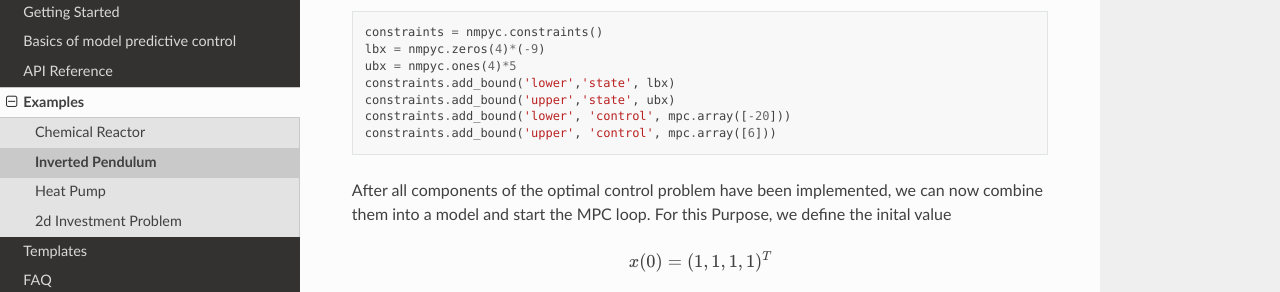
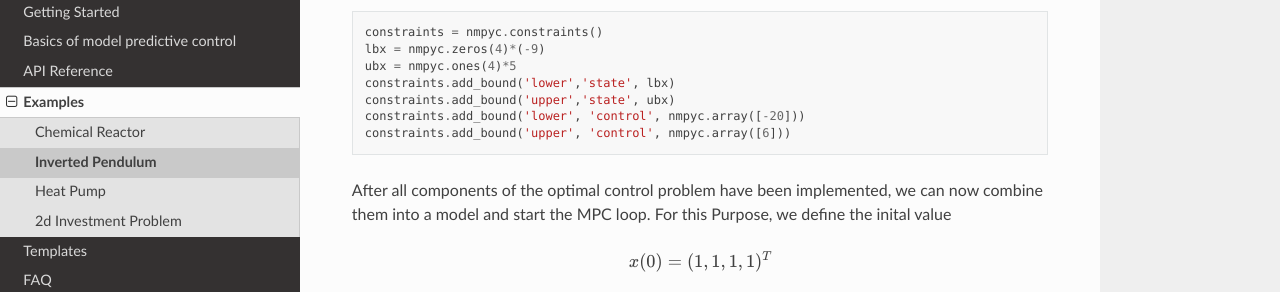
Before and after one commit to nMPyC/nmpyc, a Sphinx documentation site: the page built from docs/source/example/pendel.rst, in a window 1280 px wide and 900 px high, scrolled down 1294 px. Shown: the part 151-443 px from the top of the window. Built offline with Sphinx 7.4.7 and the Read the Docs theme 2.0.0, drawn with Linux system fonts in a browser that asks for light colours; cross-references to code outside the pages are shown as plain code.

Commit message:
Update pendel.rst

```diff
--- a/docs/source/example/pendel.rst
+++ b/docs/source/example/pendel.rst
@@ -80,8 +80,8 @@ This can be realized in the code as
    ubx = nmpyc.ones(4)*5
    constraints.add_bound('lower','state', lbx)
    constraints.add_bound('upper','state', ubx)
-   constraints.add_bound('lower', 'control', mpc.array([-20]))
-   constraints.add_bound('upper', 'control', mpc.array([6]))
+   constraints.add_bound('lower', 'control', nmpyc.array([-20]))
+   constraints.add_bound('upper', 'control', nmpyc.array([6]))
 
 After all components of the optimal control problem have been implemented, we can now combine them into a model and start the MPC loop.
 For this Purpose, we define the inital value
```
